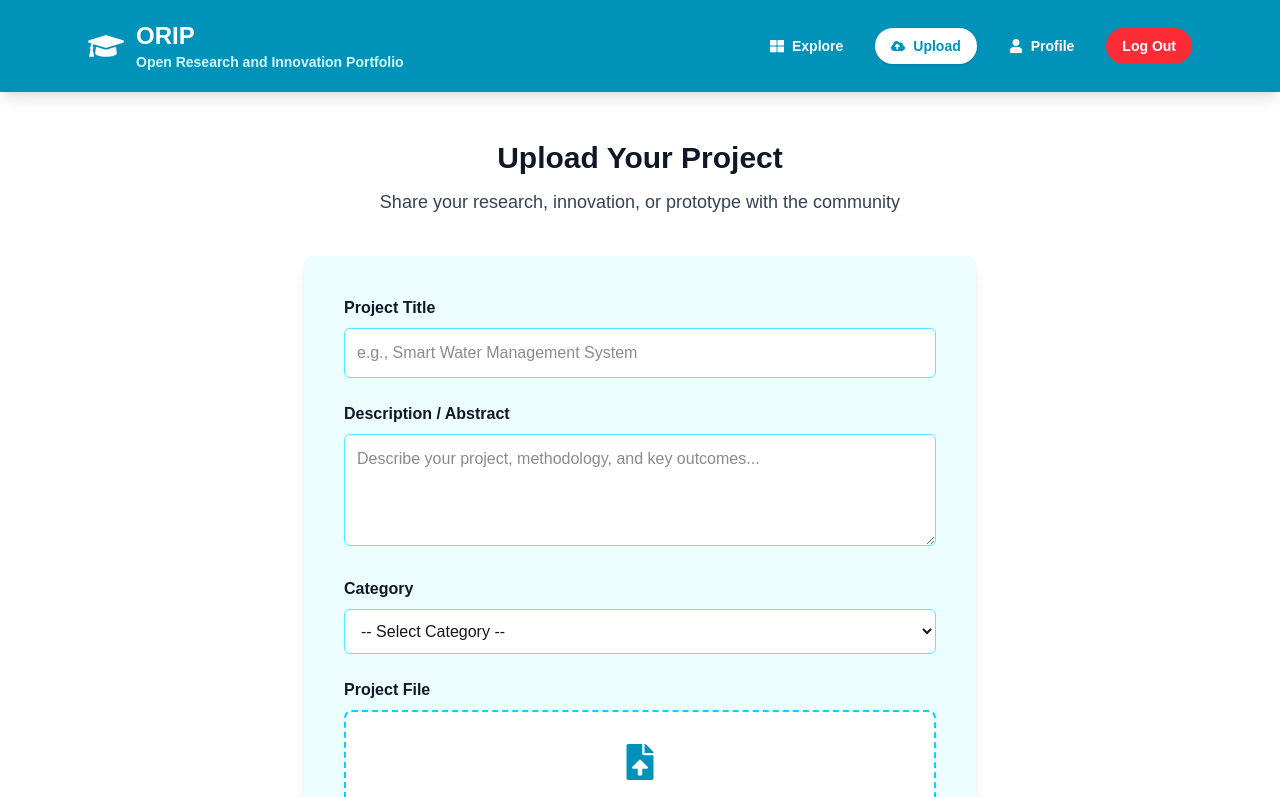
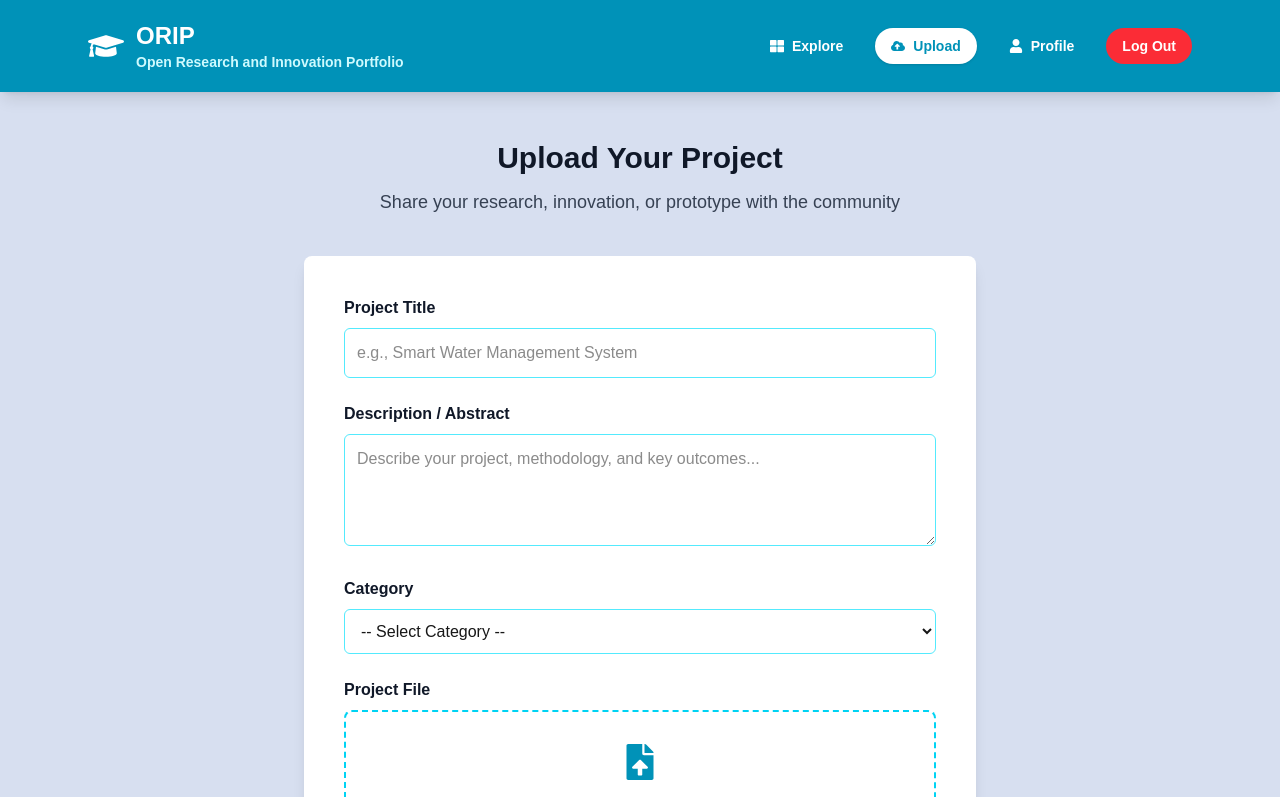
Before and after one commit to jelainelovendino/ORIP-frontend, a Next.js app: page /upload in a window 1280 px wide. Shown: the top 797 px of the page. Built offline with nearby package versions, Linux system fonts and the light colour scheme.

Commit message:
fix: standardize upload page background color

```diff
--- a/app/upload/page.jsx
+++ b/app/upload/page.jsx
@@ -81,7 +81,7 @@ export default function UploadProject() {
   };
 
   return (
-    <div className="min-h-screen bg-white pb-20">
+    <div className="min-h-screen bg-[#d7dff0] pb-20">
 
       {/* NAVBAR */}
       <nav className="bg-cyan-600 text-white shadow-lg sticky top-0 z-50">
@@ -188,7 +188,7 @@ export default function UploadProject() {
       </div>
 
       {/* FORM BOX */}
-      <div className="max-w-xs md:max-w-2xl mx-auto mt-6 md:mt-10 bg-cyan-50 rounded-lg p-2 md:p-10 shadow-lg mx-4">
+      <div className="max-w-xs md:max-w-2xl mx-auto mt-6 md:mt-10 bg-white rounded-lg p-2 md:p-10 shadow-lg mx-4">
 
         {/* TITLE */}
         <div className="mb-4 md:mb-6">
```
